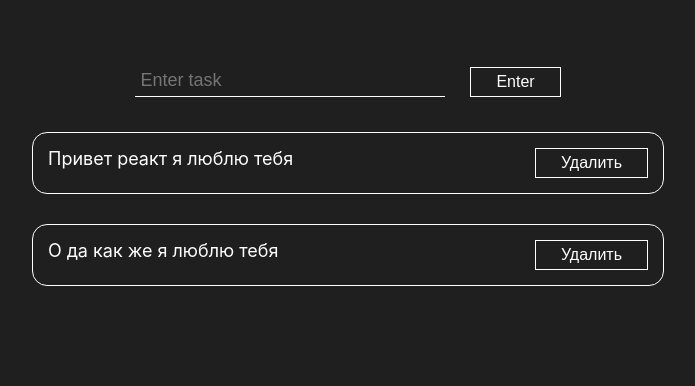
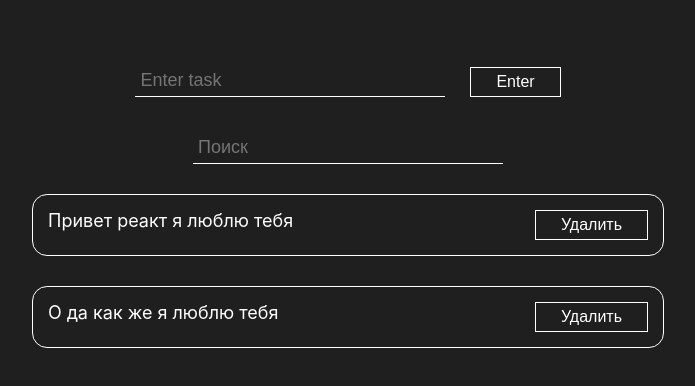
Before and after one commit to belo4ka421/ToDOLIst, a React (Create React App) app: page / in a window 1280 px wide. Shown: the top 386 px of the page, without its empty margins (292-987 px from the left). Built offline with nearby package versions, Linux system fonts and the light colour scheme.

Commit message:
search task

```diff
--- a/src/App.js
+++ b/src/App.js
@@ -2,11 +2,14 @@ import { useState } from "react";
 import "./App.css";
 import ToDoForm from "./components/ToDoForm";
 import ToDoList from "./components/ToDoList";
+import ToDoSearch from "./components/ToDoSearch";
 function App() {
   const [tasks, setTasks] = useState([
     { id: 1, text: "Привет реакт я люблю тебя" },
     { id: 2, text: "О да как же я люблю тебя" },
   ]);
+
+  const [search, setSearch] = useState({ query: "" });
 
   function createTask(newTask) {
     setTasks([...tasks, newTask]);
@@ -15,11 +18,17 @@ function App() {
   function deleteTask(task) {
     setTasks(tasks.filter((item) => item.id !== task.id));
   }
+  const searchTask = tasks.filter((task) => {
+    return task.text
+      .toLocaleLowerCase()
+      .includes(search.query.toLocaleLowerCase());
+  });
 
   return (
     <div className="App">
       <ToDoForm create={createTask} />
-      <ToDoList deleteTask={deleteTask} tasks={tasks} />
+      <ToDoSearch search={search} setSearch={setSearch} />
+      <ToDoList deleteTask={deleteTask} tasks={searchTask} />
     </div>
   );
 }
--- a/src/components/ToDoForm.js
+++ b/src/components/ToDoForm.js
@@ -1,6 +1,7 @@
 import React, { useState } from "react";
 import "./styles/ToDoForm.css";
 import MyButton from "./UI/button/MyButton";
+import MyInput from "./UI/input/MyInput";
 export default function ToDoForm({ create }) {
   const [taskText, setTaskText] = useState("");
 
@@ -19,13 +20,13 @@ export default function ToDoForm({ create }) {
   }
   return (
     <form className="form-content">
-      <input
+      <MyInput
         autoFocus
         value={taskText}
         onChange={(event) => setTaskText(event.target.value)}
         placeholder="Enter task"
         className="form-input"
-      ></input>
+      ></MyInput>
       <div>
         <MyButton onClick={addTask}>Enter</MyButton>
       </div>
--- /dev/null
+++ b/src/components/ToDoSearch.js
@@ -0,0 +1,17 @@
+import React from "react";
+import MyInput from "./UI/input/MyInput";
+import "./styles/ToDoSearch.css";
+export default function ToDoSearch({ search, setSearch }) {
+  return (
+    <div className="input-block">
+      <MyInput
+        placeholder={"Поиск"}
+        value={search.query}
+        onChange={(event) =>
+          setSearch({ ...search, query: event.target.value })
+        }
+        className="input-search "
+      ></MyInput>
+    </div>
+  );
+}
--- a/src/components/UI/button/MyButton.module.css
+++ b/src/components/UI/button/MyButton.module.css
@@ -8,3 +8,8 @@
   border: 1px solid #fff;
   cursor: pointer;
 }
+
+.myButton:hover {
+  background-color: #fff;
+  color: #1f1f1f;
+}
--- /dev/null
+++ b/src/components/UI/input/MyInput.jsx
@@ -0,0 +1,5 @@
+import React from "react";
+import classes from "./MyInput.module.css";
+export default function MyInput({ ...props }) {
+  return <input {...props} className={classes.myInput}></input>;
+}
--- /dev/null
+++ b/src/components/UI/input/MyInput.module.css
@@ -0,0 +1,10 @@
+.myInput {
+  width: 300px;
+  border: 0;
+  background-color: #1f1f1f;
+  color: #fff;
+  border-bottom: 1px solid #fff;
+  outline: none;
+  font-size: 18px;
+  padding: 5px;
+}
--- a/src/components/styles/ToDoForm.css
+++ b/src/components/styles/ToDoForm.css
@@ -7,7 +7,7 @@
   margin-bottom: 20px;
 }
 
-.form-input {
+/* .form-input {
   width: 300px;
   border: 0;
   background-color: #1f1f1f;
@@ -16,7 +16,7 @@
   outline: none;
   font-size: 18px;
   padding: 5px;
-}
+} */
 
 .form-btn:hover {
   background-color: #fff;
--- /dev/null
+++ b/src/components/styles/ToDoSearch.css
@@ -0,0 +1,5 @@
+.input-block {
+  display: flex;
+  justify-content: center;
+  margin-bottom: 30px;
+}
```
